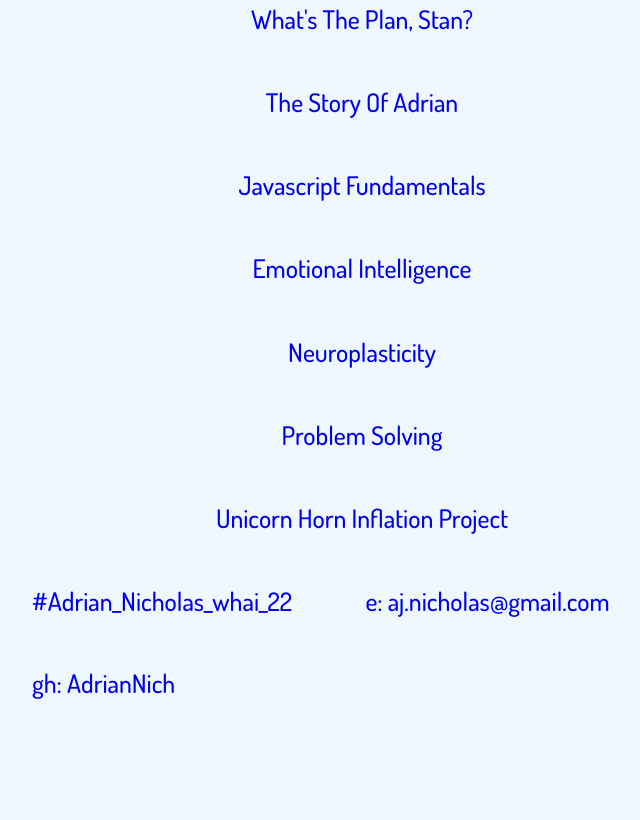
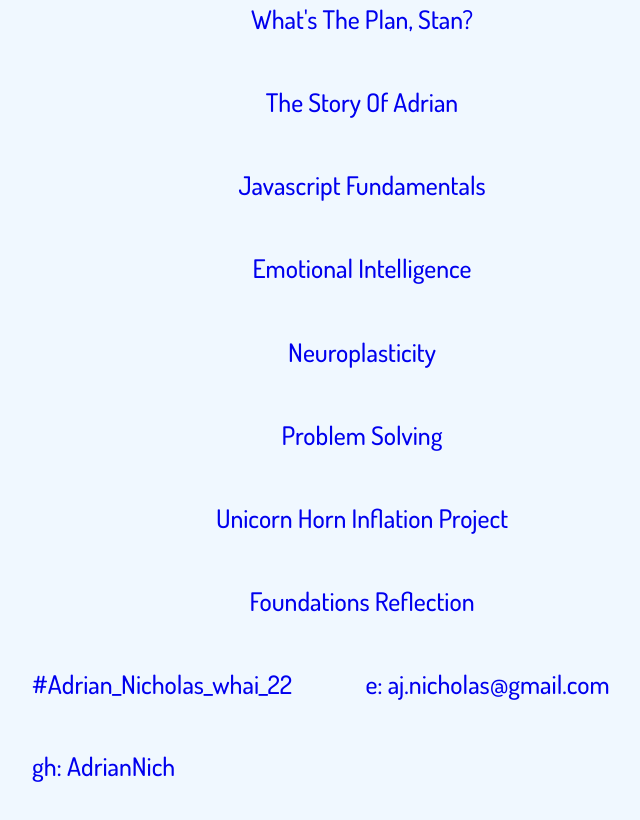
Before and after one commit to AdrianNich/adriannich.github.io, a plain HTML site: page blog/index.html in a window 1280 px wide. Shown: the part 777-1597 px from the top of the page, without its empty margins (278-918 px from the left). Before the commit the page ends 1522 px from the top, so only its background shows below. Drawn offline with Linux system fonts and the light colour scheme.

Commit message:
update to index

```diff
--- a/blog/index.html
+++ b/blog/index.html
@@ -35,6 +35,7 @@
     <p style="text-align:center;"><a href="blog/core/neuroplasticity.html">Neuroplasticity</p></h4>
     <p style="text-align:center;"><a href="blog/core/problem-solving.html">Problem Solving</p></h4>
     <p style="text-align:center;"><a href="inflate-the-unicorn/inflate-the-unicorn.html">Unicorn Horn Inflation Project</p></h4>
+    <p style="text-align:center;"><a href="blog/core/foundations-reflection.html">Foundations Reflection</p></h4>
     <footer class="footer">
       <div class="container">
               <ul>
```
